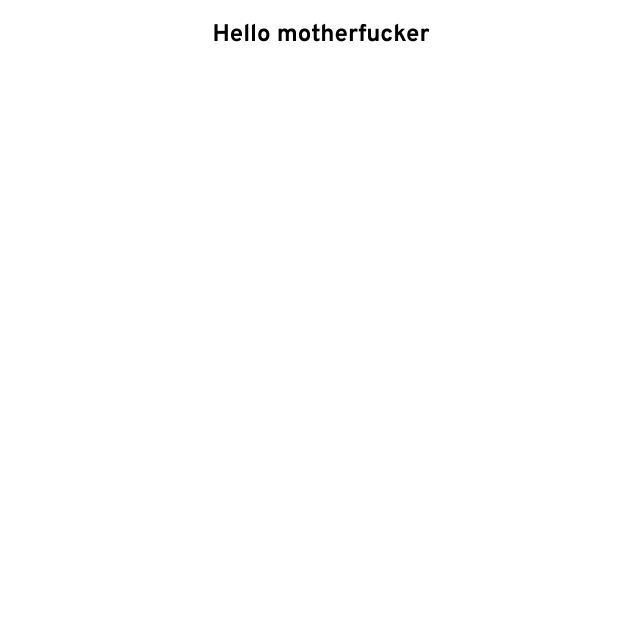
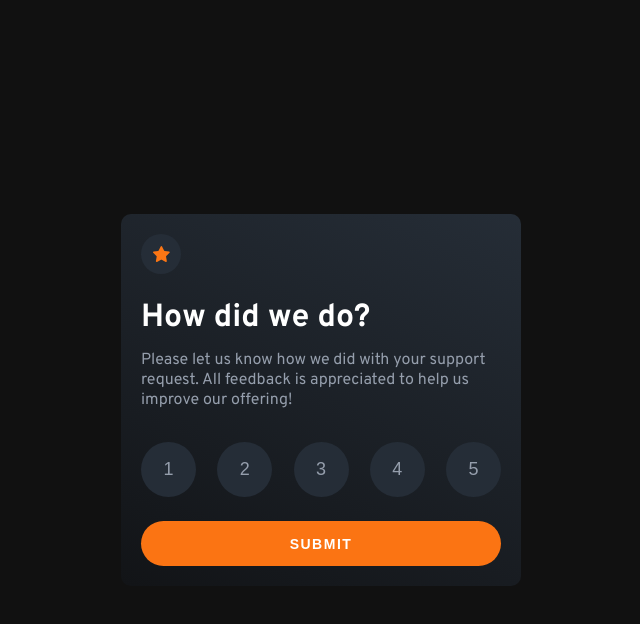
Before and after one commit to mseidel819/Frontend-Mentor-Interactive-rating-component, a React (Create React App) app: page / in a window 1280 px wide. Shown: the top 624 px of the page, without its empty margins (319-959 px from the left). Built offline with nearby package versions, Linux system fonts and the light colour scheme.

Commit message:
added ratings component with setratings on click function.

```diff
--- a/src/App.css
+++ b/src/App.css
@@ -1,38 +1,6 @@
 .App {
-  text-align: center;
+  display: flex;
+  justify-content: center;
+  align-items: center;
+  height: 100vh;
 }
-
-.App-logo {
-  height: 40vmin;
-  pointer-events: none;
-}
-
-@media (prefers-reduced-motion: no-preference) {
-  .App-logo {
-    animation: App-logo-spin infinite 20s linear;
-  }
-}
-
-.App-header {
-  background-color: #282c34;
-  min-height: 100vh;
-  display: flex;
-  flex-direction: column;
-  align-items: center;
-  justify-content: center;
-  font-size: calc(10px + 2vmin);
-  color: white;
-}
-
-.App-link {
-  color: #61dafb;
-}
-
-@keyframes App-logo-spin {
-  from {
-    transform: rotate(0deg);
-  }
-  to {
-    transform: rotate(360deg);
-  }
-}
--- a/src/App.js
+++ b/src/App.js
@@ -1,4 +1,6 @@
-import { useState } from "react";
+import { useState, useEffect } from "react";
+
+import RatingPage from "./components/rating/rating.component";
 
 import "./App.css";
 
@@ -6,9 +8,15 @@ function App() {
   const [rating, setRating] = useState("");
   const [submit, setSubmit] = useState(false);
 
+  const submitHandler = () => {};
+
+  const ratingsHandler = (rate) => {
+    setRating(rate);
+  };
+
   return (
     <div className="App">
-      <h2>Hello motherfucker</h2>
+      <RatingPage ratingsHandler={ratingsHandler} rating={rating} />
     </div>
   );
 }
--- a/src/components/rating/rating.component.jsx
+++ b/src/components/rating/rating.component.jsx
@@ -0,0 +1,45 @@
+import { ReactComponent as Star } from "../../images/icon-star.svg";
+import {
+  RatingContainer,
+  Title,
+  Para,
+  NumbersContainer,
+  Submit,
+} from "./rating.styles";
+
+const RatingPage = ({ ratingsHandler, rating }) => {
+  const rateArr = [1, 2, 3, 4, 5];
+
+  return (
+    <RatingContainer>
+      <div className="star">
+        <Star />
+      </div>
+      <Title>How did we do?</Title>
+      <Para>
+        Please let us know how we did with your support request. All feedback is
+        appreciated to help us improve our offering!
+      </Para>
+      <NumbersContainer>
+        {rateArr.map((rate, i) => {
+          return (
+            <button
+              onClick={() => ratingsHandler(rate)}
+              key={i}
+              className={
+                rating === rate
+                  ? "ratings-button ratings-button-active"
+                  : "ratings-button"
+              }
+            >
+              {rate}
+            </button>
+          );
+        })}
+      </NumbersContainer>
+      <Submit>Submit</Submit>
+    </RatingContainer>
+  );
+};
+
+export default RatingPage;
--- a/src/components/rating/rating.styles.jsx
+++ b/src/components/rating/rating.styles.jsx
@@ -0,0 +1,80 @@
+import styled from "styled-components";
+
+export const RatingContainer = styled.div`
+  background: linear-gradient(24deg, hsl(216, 12%, 8%), hsl(213, 19%, 18%));
+  justify-content: left;
+  border-radius: 10px;
+  width: 400px;
+  padding: 20px;
+
+  .star {
+    background-color: hsl(213, 19%, 18%);
+    display: flex;
+    align-items: center;
+    justify-content: center;
+    width: 40px;
+    height: 40px;
+    border-radius: 10000px;
+
+    margin-bottom: 24px;
+  }
+`;
+
+export const Title = styled.h2`
+  color: white;
+  font-weight: 700;
+  font-size: 32px;
+  margin-bottom: 12px;
+`;
+
+export const Para = styled.p`
+  color: hsl(217, 12%, 63%);
+  margin-bottom: 32px;
+`;
+
+export const NumbersContainer = styled.div`
+  display: flex;
+  justify-content: space-between;
+
+  .ratings-button {
+    border: none;
+    background-color: hsl(213, 19%, 18%);
+    color: hsl(217, 12%, 63%);
+    font-size: 18px;
+    border-radius: 100000px;
+    height: 55px;
+    width: 55px;
+    margin-bottom: 24px;
+    cursor: pointer;
+  }
+
+  .ratings-button:hover {
+    background-color: hsl(25, 97%, 53%);
+    color: white;
+  }
+
+  .ratings-button-active {
+    background-color: hsl(216, 12%, 54%);
+    color: white;
+  }
+`;
+
+export const Submit = styled.button`
+  border: none;
+  background-color: hsl(25, 97%, 53%);
+  color: white;
+  width: 100%;
+  height: 45px;
+  border-radius: 10000px;
+
+  text-transform: uppercase;
+  font-size: 14px;
+  letter-spacing: 1.5px;
+  font-weight: 700;
+  cursor: pointer;
+
+  :hover {
+    background-color: white;
+    color: hsl(25, 97%, 53%);
+  }
+`;
--- a/src/index.css
+++ b/src/index.css
@@ -1,8 +1,15 @@
+* {
+  box-sizing: border-box;
+  margin: 0;
+  padding: 0;
+}
+
 body {
   margin: 0;
   font-family: "Overpass", sans-serif;
   -webkit-font-smoothing: antialiased;
   -moz-osx-font-smoothing: grayscale;
+  background-color: #111;
 }
 
 code {
```
